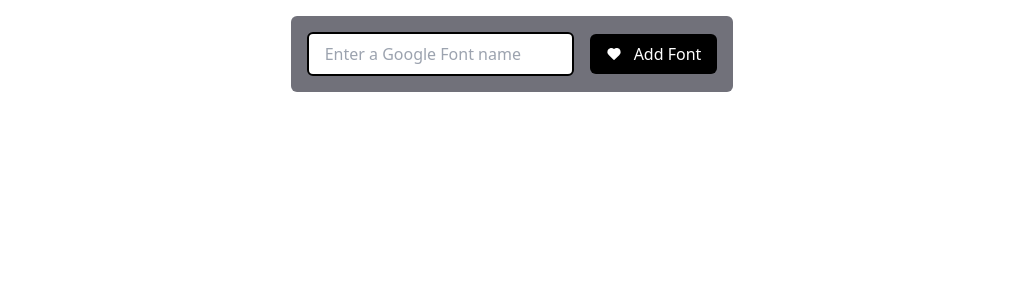
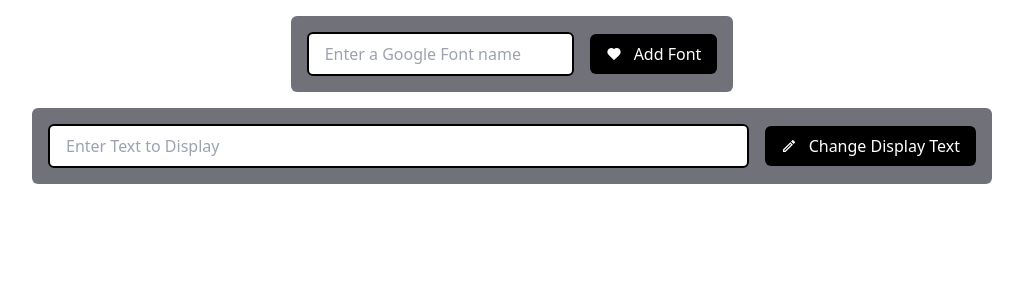
Before and after one commit to cassianebel/favorite-fonts, a React (Vite) app: page / in a window 1280 px wide. Shown: the top 300 px of the page, without its empty margins (128-1151 px from the left). Built offline with nearby package versions, Linux system fonts and the light colour scheme.

Commit message:
edit display text functionality

```diff
--- a/src/App.jsx
+++ b/src/App.jsx
@@ -1,5 +1,6 @@
 import { useState, useEffect } from "react";
 import AddFontForm from "./Components/AddFontForm";
+import EditDisplayTextForm from "./Components/EditDisplayTextForm";
 import FontDisplay from "./Components/FontDisplay";
 import "./App.css";
 
@@ -17,6 +18,9 @@
 const App = () => {
   const [favoriteFonts, setFavoriteFonts] = useState(loadFontsFromLocalStorage);
   const [newFont, setNewFont] = useState("");
+  const [displayText, setDisplayText] = useState(
+    "The quick brown fox jumps over the lazy dog."
+  );
 
   const addFont = (newFont) => {
     if (newFont && !favoriteFonts.includes(newFont)) {
@@ -25,7 +29,7 @@
     }
   };
 
-  const handleSubmit = (e) => {
+  const handleNewFontSubmit = (e) => {
     e.preventDefault();
     addFont(capitalizeWords(newFont));
   };
@@ -56,12 +60,21 @@
   return (
     <>
       <AddFontForm
-        handleSubmit={handleSubmit}
+        handleNewFontSubmit={handleNewFontSubmit}
         newFont={newFont}
         setNewFont={setNewFont}
       />
 
-      <FontDisplay favoriteFonts={favoriteFonts} removeFont={removeFont} />
+      <EditDisplayTextForm
+        displayText={displayText}
+        setDisplayText={setDisplayText}
+      />
+
+      <FontDisplay
+        favoriteFonts={favoriteFonts}
+        removeFont={removeFont}
+        displayText={displayText}
+      />
     </>
   );
 };
--- a/src/Components/AddFontForm.jsx
+++ b/src/Components/AddFontForm.jsx
@@ -1,10 +1,10 @@
 import { TbHeartFilled } from "react-icons/tb";
 
-const AddFontForm = ({ handleSubmit, newFont, setNewFont }) => {
+const AddFontForm = ({ handleNewFontSubmit, newFont, setNewFont }) => {
   return (
     <form
       id="add-font-form"
-      onSubmit={handleSubmit}
+      onSubmit={handleNewFontSubmit}
       className="mx-auto my-4 w-fit rounded-md bg-zinc-500 flex items-center"
     >
       <input
--- /dev/null
+++ b/src/Components/EditDisplayTextForm.jsx
@@ -0,0 +1,36 @@
+import { useState } from "react";
+import { MdOutlineEdit } from "react-icons/md";
+
+const EditDisplayTextForm = ({ setDisplayText }) => {
+  const [inputValue, setInputValue] = useState("");
+
+  const handleSubmit = (event) => {
+    event.preventDefault();
+    setDisplayText(inputValue);
+  };
+
+  return (
+    <form
+      id="edit-display-text-form"
+      onSubmit={handleSubmit}
+      className="mx-5 md:mx-40 my-4 pb-2 md:pb-0 rounded-md bg-zinc-500 md:flex items-center"
+    >
+      <input
+        className="grow w-11/12 md:w-auto p-2 px-4 m-4 mr-2 rounded-md border-2 border-black"
+        type="text"
+        placeholder="Enter Text to Display"
+        value={inputValue}
+        onChange={(e) => setInputValue(e.target.value)}
+      />
+      <button
+        className="p-2 px-4 my-4 mx-auto mt-0 md:m-4 md:mt-4 md:ml-2 rounded-md bg-black text-white flex items-center gap-3"
+        type="submit"
+      >
+        <MdOutlineEdit />
+        Change Display Text
+      </button>
+    </form>
+  );
+};
+
+export default EditDisplayTextForm;
--- a/src/Components/FontDisplay.jsx
+++ b/src/Components/FontDisplay.jsx
@@ -2,26 +2,26 @@
 
 import PropTypes from "prop-types";
 
-const FontDisplay = ({ favoriteFonts, removeFont }) => (
+const FontDisplay = ({ favoriteFonts, removeFont, displayText }) => (
   <div>
     {[...favoriteFonts].reverse().map((font) => (
-      <div key={font} className="m-20 bg-zinc-100 p-10">
+      <div key={font} className="m-4 md:m-20 bg-zinc-100 p-10">
         <p
           className="my-10 text-5xl text-center"
           style={{ fontFamily: `'${font.replace(/\+/g, " ")}'` }}
         >
-          The quick brown fox jumps over the lazy dog.
+          {displayText}
         </p>
-        <div className="flex justify-center">
+        <div className="md:flex justify-center text-center">
           <a
-            className="p-2 px-4 m-4 rounded-md border-2 border-violet-700 text-violet-700 flex items-center gap-2"
+            className="w-fit p-2 px-4 my-4 mx-auto md:m-4 rounded-md border-2 border-violet-700 text-violet-700 flex items-center gap-2"
             href={`https://fonts.google.com/specimen/${font}`}
             target="_blank"
           >
             <TbExternalLink /> Get {font.replace(/\+/g, " ")}
           </a>
           <button
-            className="p-2 px-4 m-4 rounded-md border-2  border-black flex items-center gap-2"
+            className="p-2 px-4 my-4 mx-auto md:m-4 rounded-md border-2  border-black flex items-center gap-2"
             onClick={() => removeFont(font)}
           >
             <TbHeartBroken /> Remove {font.replace(/\+/g, " ")}
```
